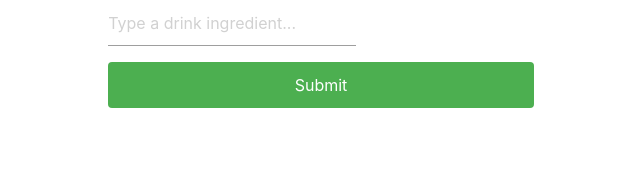
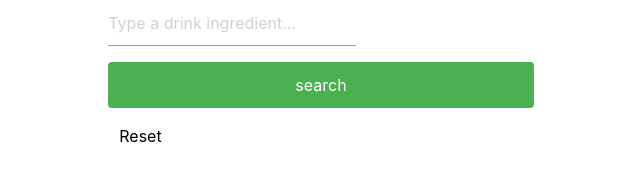
Before and after one commit to Simon-Xu-Lan/Project-1, a plain HTML site: page index.html in a window 1280 px wide. Shown: the full height of the page, 95-735 px from the left. Drawn offline with nearby package versions, Linux system fonts and the light colour scheme.

Commit message:
fourth push

```diff
--- a/index.html
+++ b/index.html
@@ -60,7 +60,8 @@
                         <input id="myInput" type="text" name="ingredientChoice"
                             placeholder="Type a drink ingredient...">
                     </div>
-                    <input type="submit" id="search">
+                    <input type="submit" id="search" value="search">
+                    <input type="reset" id="clear">
                 </form>
             </div>
         </div>
```
